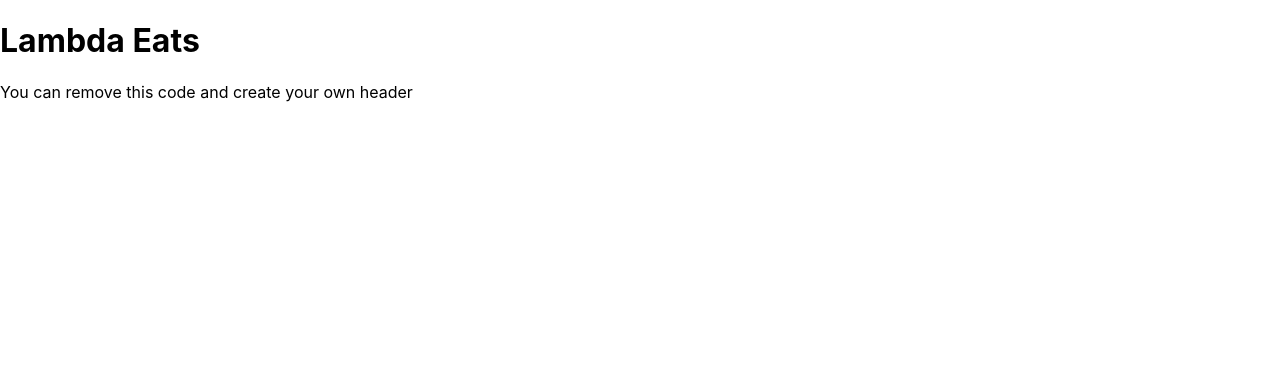
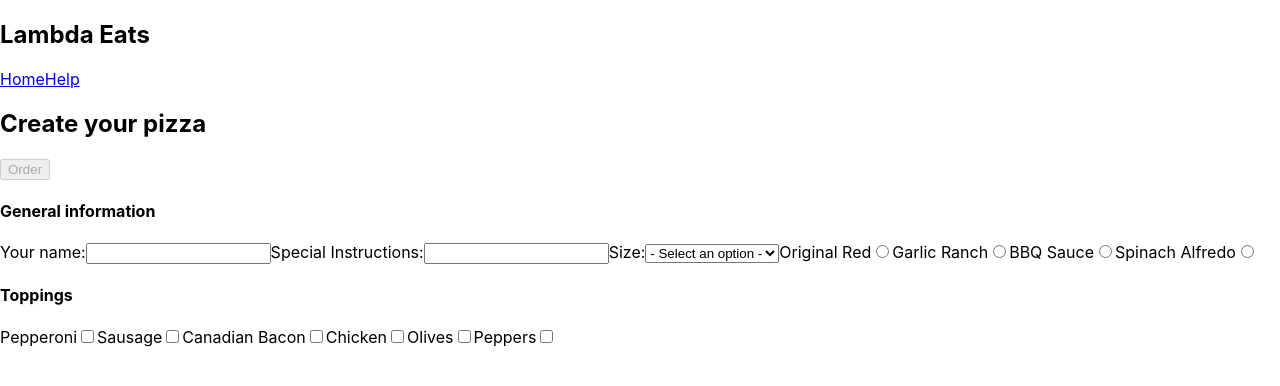
Before and after one commit to bloominstituteoftechnology/web-sprint-challenge-single-page-applications, a React (Create React App) app: page /pizza in a window 1280 px wide. Shown: the top 386 px of the page. Built offline with nearby package versions, Linux system fonts and the light colour scheme.

Commit message:
functionality done,need styling andd testing

```diff
--- a/package.json
+++ b/package.json
@@ -6,9 +6,12 @@
     "@testing-library/jest-dom": "^5.11.3",
     "@testing-library/react": "^10.4.8",
     "@testing-library/user-event": "^12.1.1",
+    "axios": "^0.21.0",
     "react": "^16.13.1",
     "react-dom": "^16.13.1",
-    "react-scripts": "3.4.3"
+    "react-router-dom": "^5.2.0",
+    "react-scripts": "3.4.3",
+    "yup": "^0.32.8"
   },
   "scripts": {
     "start": "react-scripts start",
--- a/src/App.js
+++ b/src/App.js
@@ -1,11 +1,125 @@
-import React from "react";
+import React, {useState, useEffect} from "react";
+import { BrowserRouter as Router, Route, Link } from "react-router-dom";
+import Form from "./Form";
+import * as yup from "yup";
+import schema from "./validation/formSchema";
+import axios from 'axios'
+
+const initialFormValues = {
+
+  name: "",
+  size: "",
+  sauce: "",
+  specialInstructions:"",
+  glutenFree: false,
+  pepperoni: false,
+  sausage: false,
+  canadianBacon: false,
+  chicken:false,
+  olives:false,
+  peppers:false,
+};
+const initialFormErrors = {
+  name: "",
+  size: "",
+  sauce: "",
+};
+
+const initialDisabled = true;
 
 const App = () => {
+
+const [formValues, setFormValues] = useState(initialFormValues); // object
+const [formErrors, setFormErrors] = useState(initialFormErrors); // object
+const [disabled, setDisabled] = useState(initialDisabled); // boolean
+
+  const inputChange = (name, value) => {
+    console.log(name, value)
+    yup
+      .reach(schema, name)
+      .validate(value)
+      .then(() => {
+        setFormErrors({
+          ...formErrors,[name]: "",
+        });
+      })
+
+      .catch((err) => {
+        setFormErrors({
+          ...formErrors,[name]: err.errors[0],
+        });
+      });
+
+    setFormValues({
+      ...formValues,[name]: value,
+    });
+  };
+
+
+  const formSubmit = () => {
+    const newOrder = {
+      name: formValues.name.trim(),
+      size: formValues.size.trim(),
+      sauce: formValues.sauce.trim(),
+      specialInstructions: formValues.specialInstructions.trim(),
+      glutenFree: formValues.glutenFree,
+      toppings: ["peperoni", "sausage", "canadianBacon", "chicken", "olives","peppers"].filter(
+        (hobby) => formValues[hobby]
+      ),
+    };
+    postNewOrder(newOrder)
+  };
+
+  const postNewOrder = (newOrder) => {
+    axios
+      .post("https://reqres.in/api/orders", newOrder)
+      .then((res) => {
+        console.log(res.data)
+        setFormValues(initialFormValues);
+      })
+      .catch((err) => {
+        console.log(err);
+        debugger;
+      });
+  };
+  useEffect(() => {
+    schema.isValid(formValues).then((valid) => {
+      console.log("valid", valid)
+      setDisabled(!valid);
+    });
+  }, [formValues]);
+
+
+
   return (
-    <>
-      <h1>Lambda Eats</h1>
-      <p>You can remove this code and create your own header</p>
-    </>
+    <Router>
+      <nav>
+        <h1>Lambda Eats</h1>
+        <div>
+          <Link to="/">Home</Link>
+          <Link to="/help">Help</Link>
+        </div>
+      </nav>
+
+      <Route exact path="/pizza">
+        <Form
+           values={formValues}
+           change={inputChange}
+           submit={formSubmit}
+           disabled={disabled}
+           errors={formErrors}
+        />
+      </Route>
+
+      <Route exact path="/">
+        <div id="hero-pizza">
+          <Link to="/pizza">
+            <button>Pizza?</button>
+          </Link>
+        </div>
+      </Route>
+
+    </Router>
   );
 };
 export default App;
--- /dev/null
+++ b/src/Form.js
@@ -0,0 +1,172 @@
+import React from "react";
+
+export default function PizzaForm(props) {
+  const { values, submit, change, disabled, errors } = props;
+
+  const onSubmit = (evt) => {
+    evt.preventDefault();
+    submit();
+  };
+
+  const onChange = (evt) => {
+    const { name, value, type, checked } = evt.target;
+    const valueToUSe = type === "checkbox" ? checked : value;
+    change(name, valueToUSe);
+  };
+
+  return (
+    <form className="form container" onSubmit={onSubmit}>
+      <div className="form-group submit">
+        <h2>Create your pizza</h2>
+
+        <button disabled={disabled}>Order</button>
+
+        <div className="errors">
+          <div>{errors.name}</div>
+          <div>{errors.size}</div>
+          <div>{errors.sauce}</div>
+        </div>
+      </div>
+
+      <div className="form-group inputs">
+        <h4>General information</h4>
+
+        <label>
+          Your name:
+          <input
+            value={values.name}
+            onChange={onChange}
+            name="name"
+            type="text"
+          />
+        </label>
+
+        <label>
+          Special Instructions:
+          <input
+            value={values.specialInstructions}
+            onChange={onChange}
+            name="specialInstructions"
+            type="text"
+          />
+        </label>
+
+        <label>
+          Size:
+          <select onChange={onChange} value={values.role} name="size">
+            <option value="">- Select an option -</option>
+            <option value="small">Smalll</option>
+            <option value="medium">Medium</option>
+            <option value="large">Large</option>
+            <option value="xlarge">XLarge</option>
+          </select>
+        </label>
+        <label>
+          Original Red
+          <input
+            type="radio"
+            name="sauce"
+            value="original"
+            onChange={onChange}
+            checked={values.sauce === "original"}
+          />
+        </label>
+        <label>
+          Garlic Ranch
+          <input
+            type="radio"
+            name="sauce"
+            value="ranch"
+            onChange={onChange}
+            checked={values.sauce === "ranch"}
+          />
+        </label>
+
+        <label>
+          BBQ Sauce
+          <input
+            type="radio"
+            name="sauce"
+            value="bbq"
+            onChange={onChange}
+            checked={values.sauce === "bbq"}
+          />
+        </label>
+        <label>
+          Spinach Alfredo
+          <input
+            type="radio"
+            name="sauce"
+            value="alfredo"
+            onChange={onChange}
+            checked={values.sauce === "alfredo"}
+          />
+        </label>
+      </div>
+
+      <div className="form-group checkboxes">
+        <h4>Toppings</h4>
+
+        <label>
+          Pepperoni
+          <input
+            type="checkbox"
+            name="pepperoni"
+            checked={values.pepperoni}
+            onChange={onChange}
+          />
+        </label>
+
+        <label>
+          Sausage
+          <input
+            type="checkbox"
+            name="sausage"
+            checked={values.sausage}
+            onChange={onChange}
+          />
+        </label>
+
+        <label>
+          Canadian Bacon
+          <input
+            type="checkbox"
+            name="canadianBacon"
+            checked={values.canadianBacon}
+            onChange={onChange}
+          />
+        </label>
+
+        <label>
+          Chicken
+          <input
+            type="checkbox"
+            name="chicken"
+            checked={values.chicken}
+            onChange={onChange}
+          />
+        </label>
+
+        <label>
+          Olives
+          <input
+            type="checkbox"
+            name="olives"
+            checked={values.olives}
+            onChange={onChange}
+          />
+        </label>
+
+        <label>
+          Peppers
+          <input
+            type="checkbox"
+            name="peppers"
+            checked={values.peppers}
+            onChange={onChange}
+          />
+        </label>
+      </div>
+    </form>
+  );
+}
--- /dev/null
+++ b/src/validation/formSchema.js
@@ -0,0 +1,24 @@
+import * as yup from "yup";
+
+export default yup.object().shape({
+    name: yup
+        .string()
+        .required("name is required")
+        .min(2, "username must be 2 chars long"),
+    size: yup
+        .string()
+        .required("Choose your size!"),
+    specialInstructions: yup
+        .string(),
+    sauce: yup
+        .string()
+        .oneOf(["original", "ranch", "bbq", "alfredo"], "Sauce is required"),
+    gluten: yup.boolean(),
+
+    pepperoni: yup.boolean(),
+    sausage: yup.boolean(),
+    canadianBacon:yup.boolean(),
+    chicken:yup.boolean(),
+    olives:yup.boolean(),
+    peppers:yup.boolean(),
+});
```
